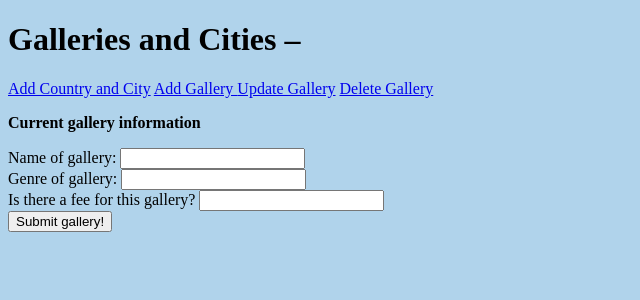
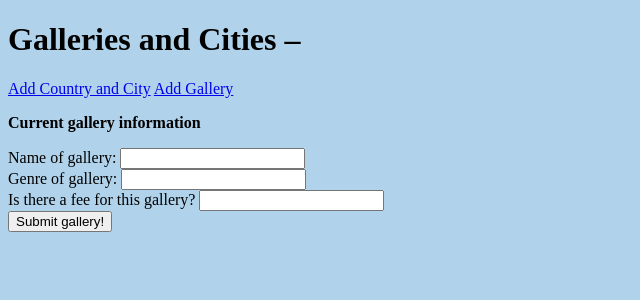
Before and after one commit to su-adam/final_project, a Flask app: page /update/gallery/1 in a window 1280 px wide. Shown: the top 300 px of the page, without its empty margins (0-640 px from the left). Run offline with Flask 2, Linux system fonts and the light colour scheme; data that the repository does not hold is empty.

Commit message:
changes to update route9

```diff
--- a/frontend/application/templates/index.html
+++ b/frontend/application/templates/index.html
@@ -29,6 +29,8 @@
         </tr>
         {% endfor %}
     </table>
+    <a href="{{ url_for('update_gallery' }}">Update Gallery</a>
+    <a href="{{ url_for('delete_gallery' }}">Delete Gallery</a>
 
     {% endfor %}
 {% endblock body %}
--- a/frontend/application/templates/layout.html
+++ b/frontend/application/templates/layout.html
@@ -7,8 +7,6 @@
         <h1>Galleries and Cities – {{ title }}</h1>
         <a href="{{ url_for('create_location') }}">Add Country and City</a>
         <a href="{{ url_for('create_gallery') }}">Add Gallery </a>
-        <a href="{{ url_for('update_gallery', id=gallery.id) }}">Update Gallery</a>
-        <a href="{{ url_for('delete_gallery', id=gallery.id) }}">Delete Gallery</a>
         {% block body %}
         {% endblock %}
     </body>
```
